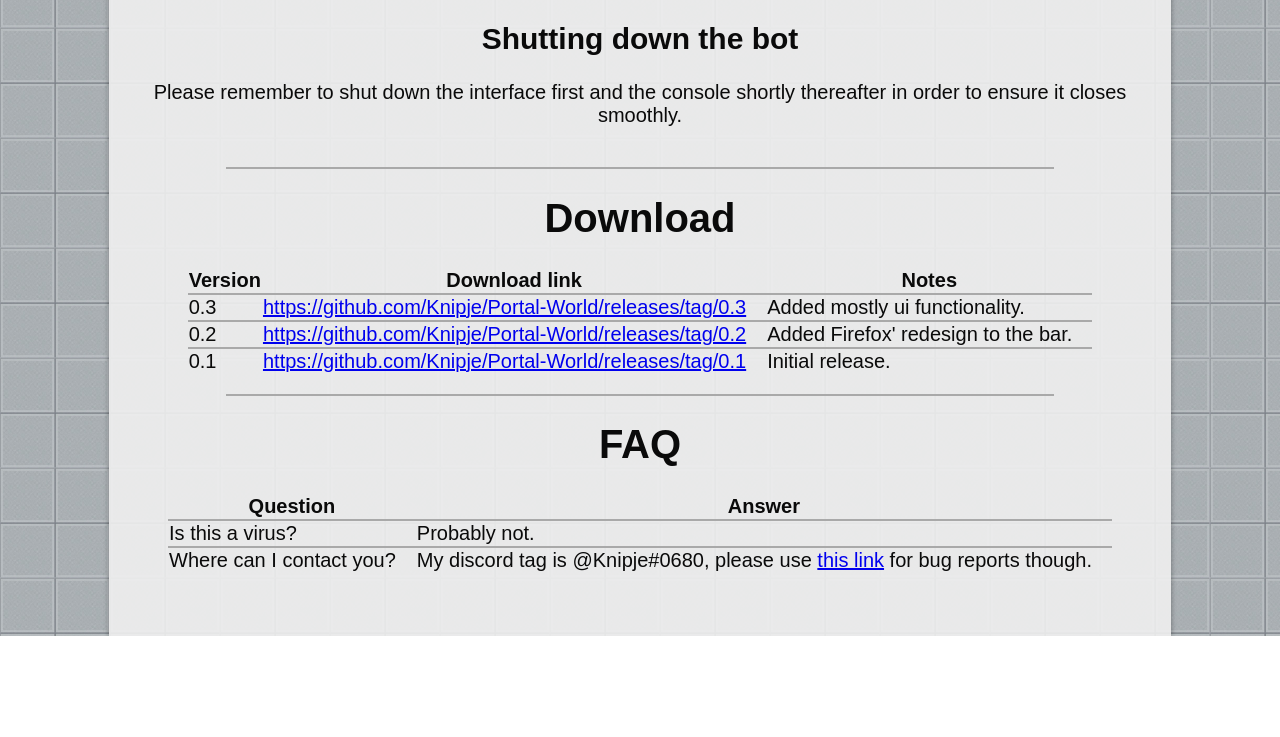
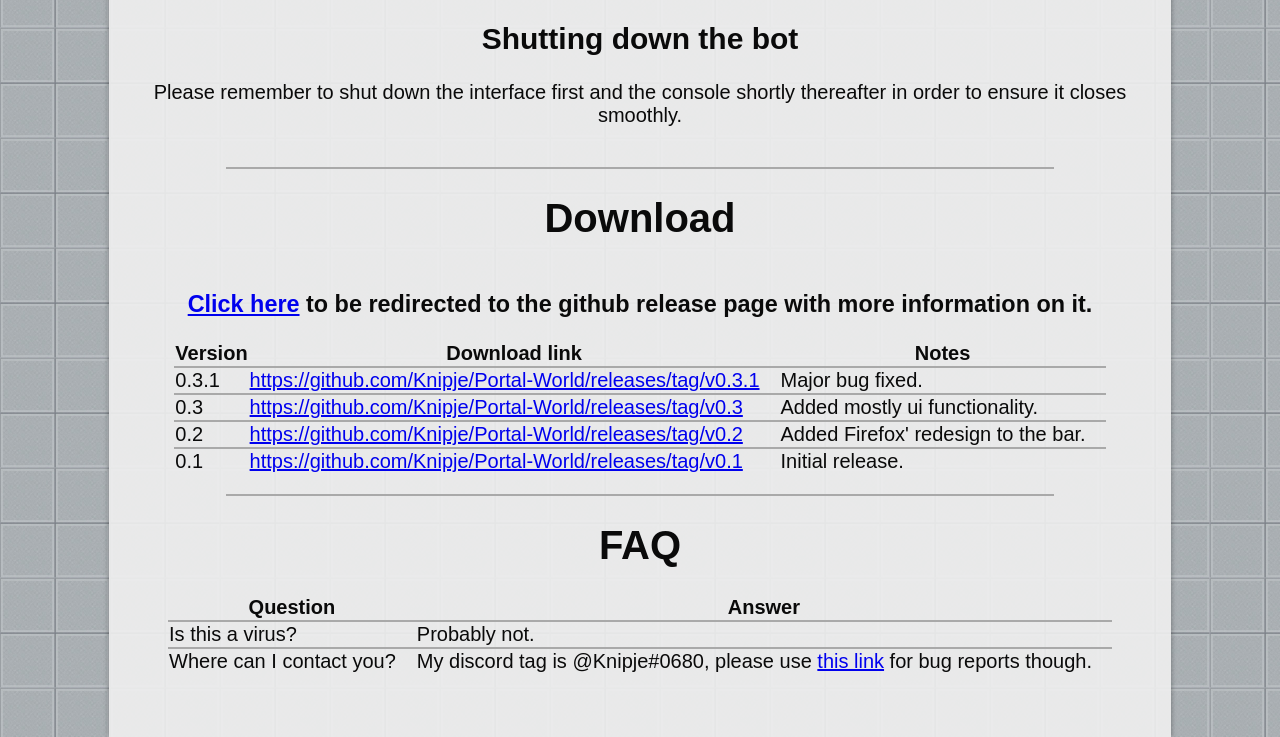
Before and after one commit to Knipje/Portal-World, a plain HTML site: page index.html in a window 1280 px wide. Shown: the part 1842-2579 px from the top of the page. Before the commit the page ends 2478 px from the top, so only its background shows below. Drawn offline with nearby package versions, Linux system fonts and the light colour scheme.

Commit message:
added v0.3.1

```diff
--- a/index.html
+++ b/index.html
@@ -383,6 +383,7 @@
 			<div class="dlcontainer">
 				<h1>Download</h1>
 				<div class='comcont'>
+					<h3><a href="https://github.com/Knipje/Portal-World/releases">Click here</a> to be redirected to the github release page with more information on it.</h3	>
 					<table class = "commands">
 						<tr>
 							<th>Version</th>
@@ -390,18 +391,23 @@
 							<th>Notes</th>
 						</tr>
 						<tr>
+							<td>0.3.1</td>
+							<td><a href='https://github.com/Knipje/Portal-World/releases/tag/v0.3.1'>https://github.com/Knipje/Portal-World/releases/tag/v0.3.1</a></td>
+							<td>Major bug fixed.</td>
+						</tr>
+						<tr>
 							<td>0.3</td>
-							<td><a href='https://github.com/Knipje/Portal-World/releases/tag/0.3'>https://github.com/Knipje/Portal-World/releases/tag/0.3</a></td>
+							<td><a href='https://github.com/Knipje/Portal-World/releases/tag/v0.3'>https://github.com/Knipje/Portal-World/releases/tag/v0.3</a></td>
 							<td>Added mostly ui functionality.</td>
 						</tr>
 						<tr>
 							<td>0.2</td>
-							<td><a href='https://github.com/Knipje/Portal-World/releases/tag/0.2'>https://github.com/Knipje/Portal-World/releases/tag/0.2</a></td>
+							<td><a href='https://github.com/Knipje/Portal-World/releases/tag/v0.2'>https://github.com/Knipje/Portal-World/releases/tag/v0.2</a></td>
 							<td>Added Firefox' redesign to the bar.</td>
 						</tr>
 						<tr>
 							<td>0.1</td>
-							<td><a href='https://github.com/Knipje/Portal-World/releases/tag/0.1'>https://github.com/Knipje/Portal-World/releases/tag/0.1</a></td>
+							<td><a href='https://github.com/Knipje/Portal-World/releases/tag/v0.1'>https://github.com/Knipje/Portal-World/releases/tag/v0.1</a></td>
 							<td>Initial release.</td>
 						</tr>
 					</table>
```
